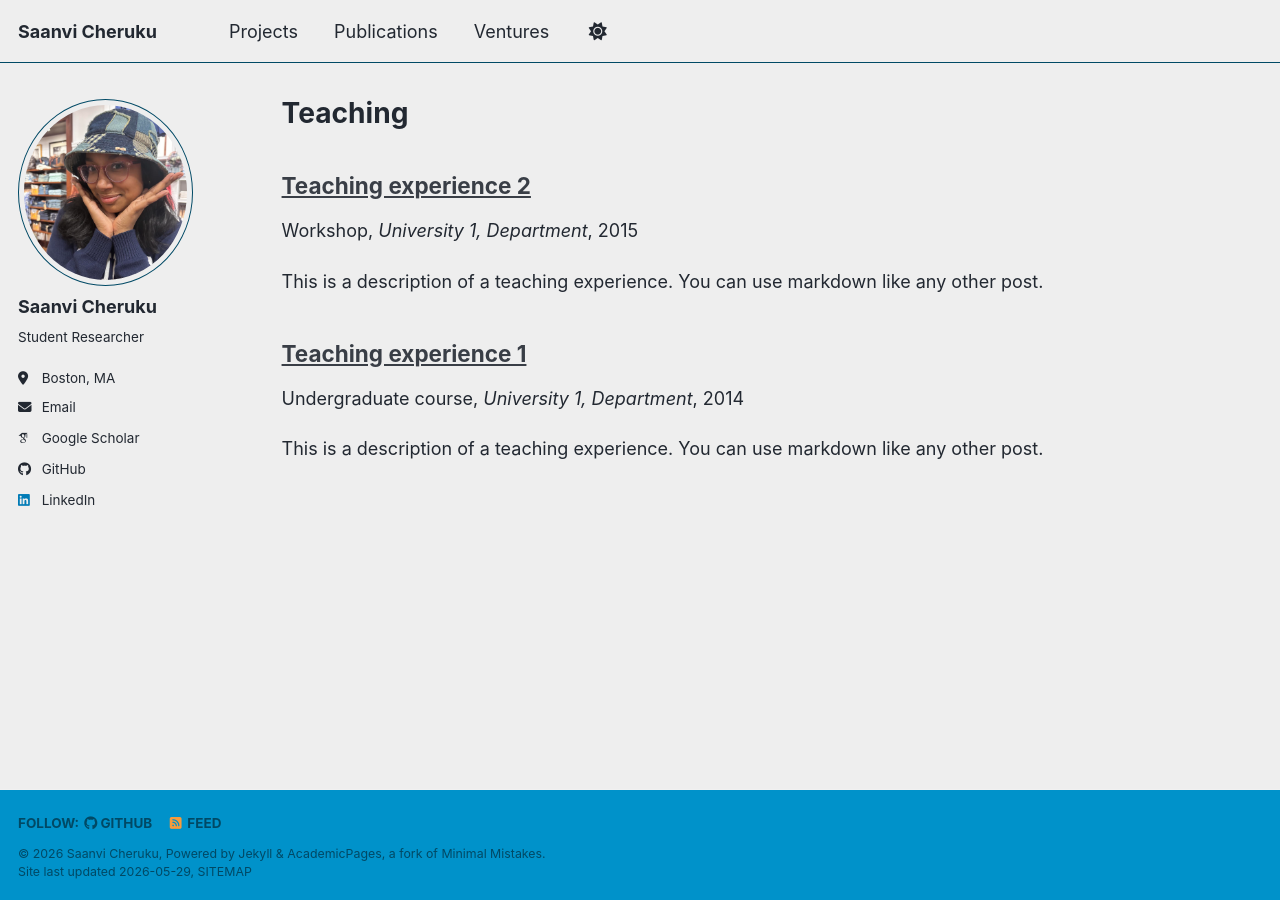
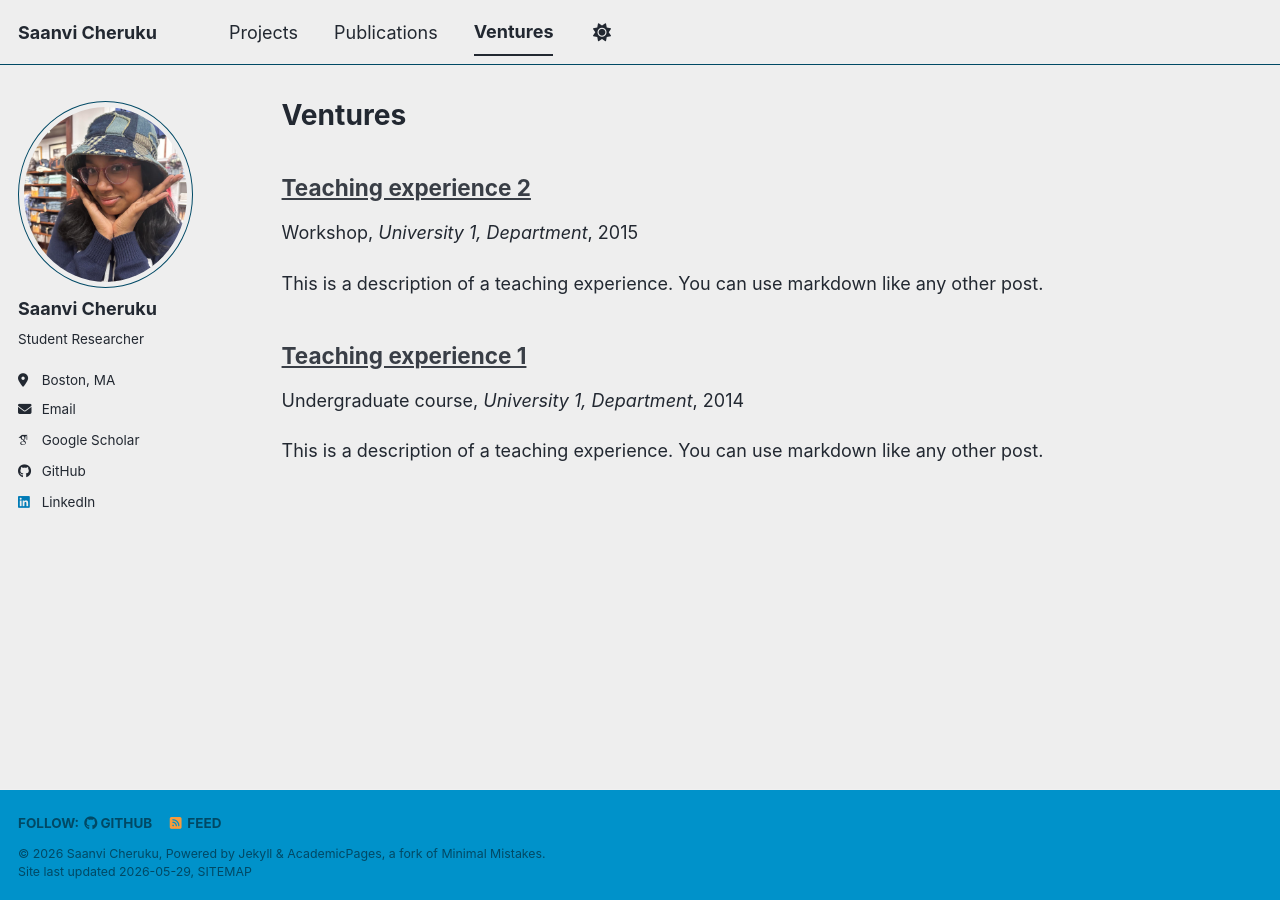
Before and after one commit to strawvivishortcake/strawvivishortcake.github.io, a Jekyll site: the page built from _pages/teaching.html, in a window 1280 px wide. Built offline with Jekyll 4.4.1, drawn with Linux system fonts in a browser that asks for light colours; some web fonts are replaced; a script bundle is joined from its source files by our own code; library files that are not in the unit come from our copies.

Commit message:
Update teaching.html

```diff
--- a/_pages/teaching.html
+++ b/_pages/teaching.html
@@ -1,7 +1,7 @@
 ---
 layout: archive
-title: "Teaching"
-permalink: /teaching/
+title: "Ventures"
+permalink: /ventures/
 author_profile: true
 ---
 
```
